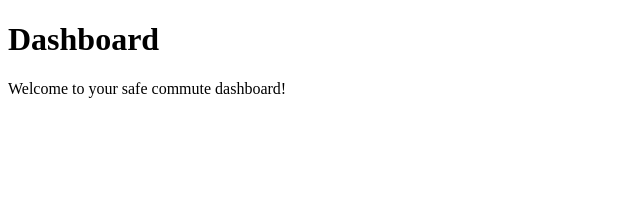
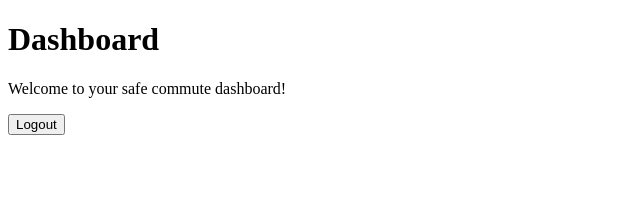
Before and after one commit to maryojo/livable, a Next.js app: page /dashboard in a window 1280 px wide. Shown: the top 204 px of the page, without its empty margins (0-640 px from the left). Built offline with nearby package versions, Linux system fonts and the light colour scheme; no server answers; sample sign-in values are in the browser's storage.

Commit message:
Add logout

```diff
--- a/src/app/dashboard/page.js
+++ b/src/app/dashboard/page.js
@@ -1,3 +1,4 @@
+import LogoutButton from "@/components/Logout"
 import { getServerSession } from "next-auth/next"
 import { redirect } from "next/navigation"
 
@@ -12,6 +13,7 @@ export default async function Dashboard() {
     <div>
       <h1>Dashboard</h1>
       <p>Welcome to your safe commute dashboard!</p>
+      <LogoutButton/>
     </div>
   )
 }
--- /dev/null
+++ b/src/components/Logout.js
@@ -0,0 +1,18 @@
+'use client'
+
+import React from 'react'
+import { signOut } from "next-auth/react"
+
+const LogoutButton = () => {
+  const handleLogout = async () => {
+    await signOut({ callbackUrl: '/' })
+  }
+
+  return (
+    <button onClick={handleLogout} className="logout-button">
+      Logout
+    </button>
+  )
+}
+
+export default LogoutButton
```
